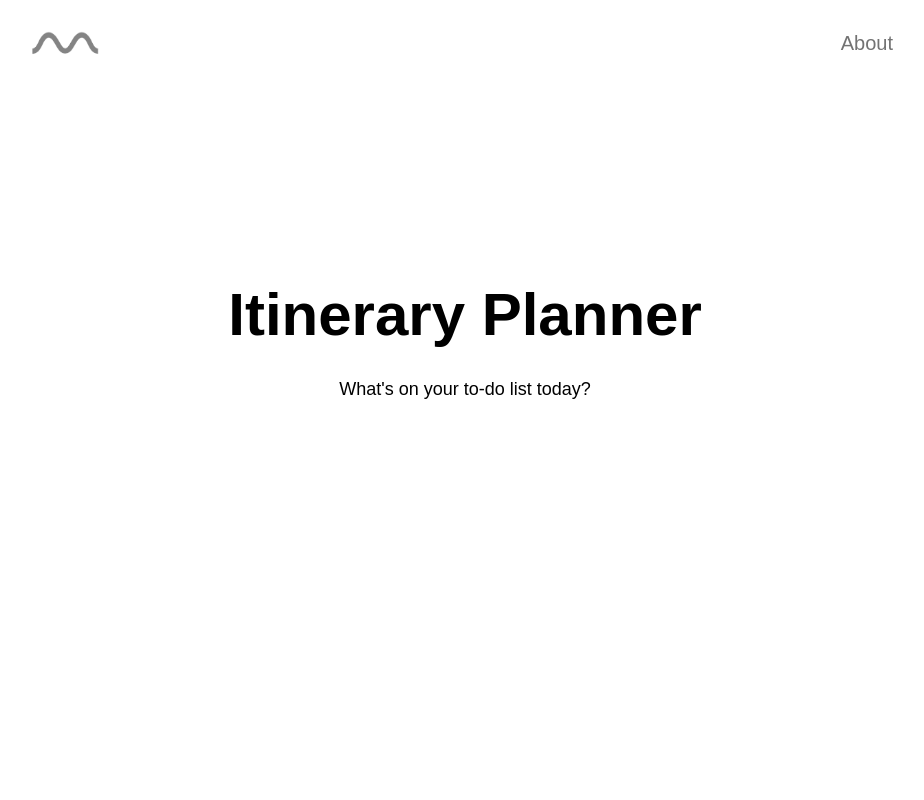
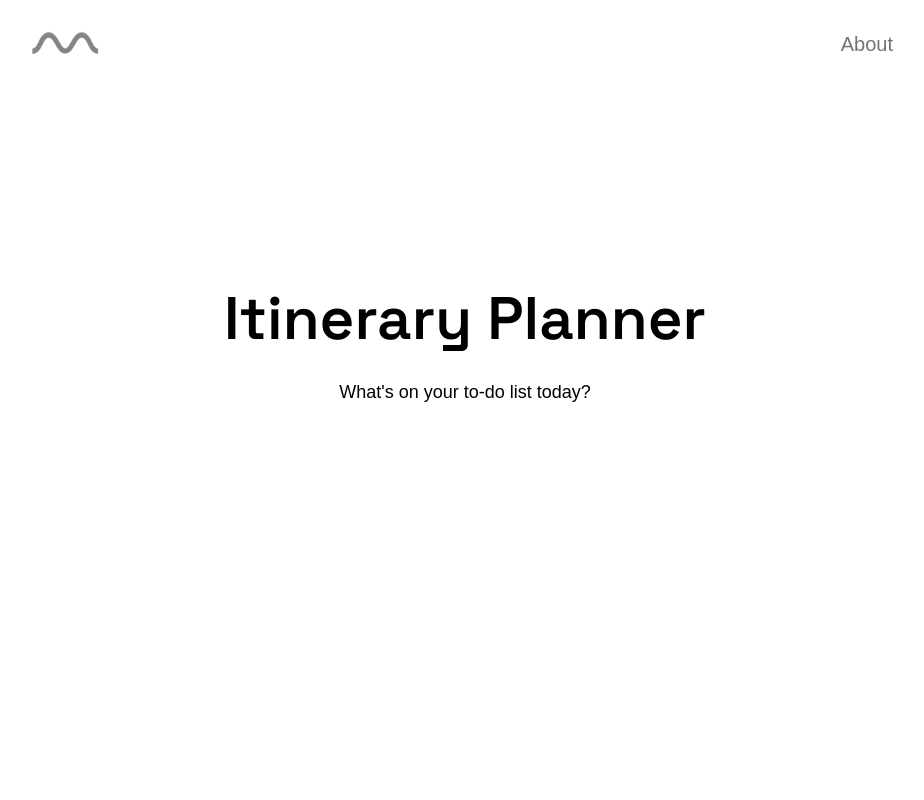
Before and after one commit to jakemarsdenn/Itinerary-Planner, a Flask app: page / in a window 1280 px wide. Shown: the whole page, without its empty margins (175-1099 px from the left). Run offline with Flask 3, Linux system fonts and the light colour scheme; some web fonts are replaced.

Commit message:
introduced new fonts

```diff
--- a/static/css/main.css
+++ b/static/css/main.css
@@ -1,5 +1,6 @@
 :root {
-  --myfont: 'Space Grotesk', sans-serif;
+  --blocky: "Space Grotesk", sans-serif;
+  --smooth: 'Metropolis', sans-serif;
 }
 
 html {
@@ -18,23 +19,24 @@ body {
 
 h1 {
   color: black;
-  font-family: var(--myfont);
+  font-family: var(--blocky);
   font-weight: 600;
   font-style: normal;
   font-size: 60px;
   margin-top: 20px;
-  margin-bottom: 30px;
+  margin-bottom: 25px;
 }
 
 h2 {
   color: black;
-  font-family: var(--myfont);
+  font-family: var(--blocky);
   font-size: 40px;
 }
 
 p {
   color: black;
-  font-family: var(--myfont);
+  font-family: var(--smooth);
+  font-weight: 500;
   font-size: 18px;
   margin-top: 0;
   margin-bottom: 0;
@@ -80,7 +82,7 @@ p {
 #header-button {
   background-color: transparent;
   color: rgb(115,115,115);
-  font-family: var(--myfont);
+  font-family: var(--smooth);
   font-weight: 500;
   font-size: 20px;
   line-height: 2px;
@@ -90,7 +92,7 @@ p {
   box-sizing: border-box;
   padding: 0.75rem;
   cursor: pointer;
-  margin-top: 25px;
+  margin-top: 28px;
   margin-right: 200px;
 }
 
--- a/templates/base.html
+++ b/templates/base.html
@@ -6,6 +6,10 @@
     <link rel="icon" type="image/x-icon" href="../static/media/favicon.ico">
     <meta name="viewport" content="width=device-width, initial-scale=1.0">
     <link rel="stylesheet" href="../static/css/main.css">
+    <link rel="preconnect" href="https://fonts.googleapis.com">
+    <link rel="preconnect" href="https://fonts.gstatic.com" crossorigin>
+    <link href="https://fonts.googleapis.com/css2?family=Space+Grotesk:wght@300..700&display=swap" rel="stylesheet">
+    <link href="https://fonts.cdnfonts.com/css/metropolis-2" rel="stylesheet">
     <title>{% block title %}{% endblock %}</title>
     <!-- Header  -->
     <div class="header">
```
